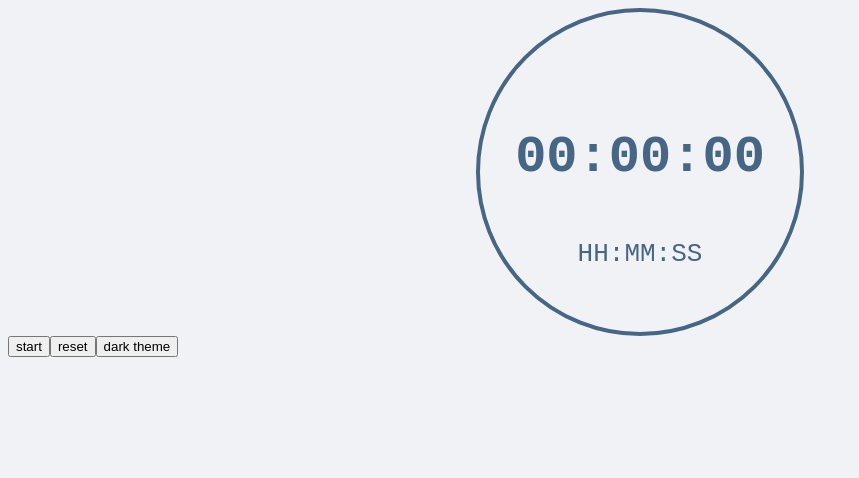
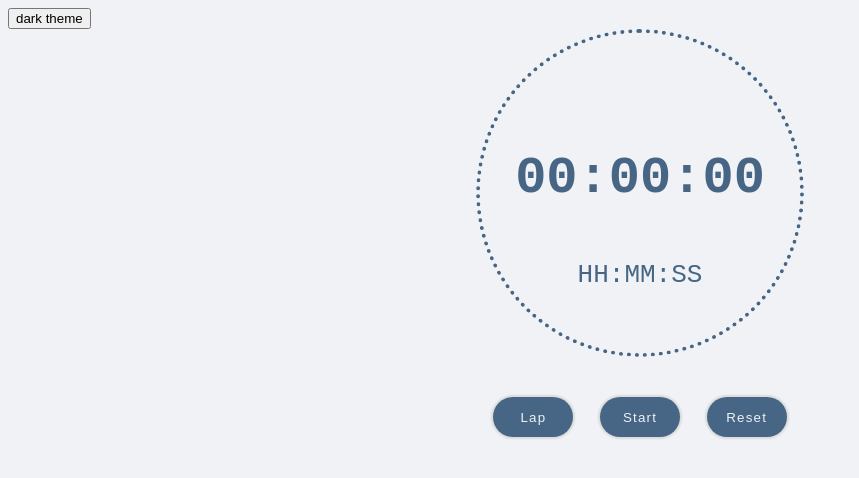
Before and after one commit to wmik/simple-timer, a React (Create React App) app: page / in a window 1280 px wide. Shown: the top 478 px of the page, without its empty margins (0-859 px from the left). Built offline with nearby package versions, Linux system fonts and the light colour scheme.

Commit message:
feat: timer controls
- Style timer controls
- Add lap control

```diff
--- a/src/App.js
+++ b/src/App.js
@@ -25,7 +25,7 @@ const TimerDisplay = styled.section`
   text-align: center;
   font-family: monospace;
   color: ${props => props.theme.color};
-  border: 4px solid ${props => props.theme.color};
+  border: 4px dotted ${props => props.theme.color};
   border-radius: 50%;
   height: 320px;
   width: 320px;
@@ -33,6 +33,36 @@ const TimerDisplay = styled.section`
   display: flex;
   flex-direction: column;
   justify-content: center;
+`;
+
+const TimerControls = styled.section`
+  display: flex;
+  justify-content: space-around;
+  align-items: center;
+  height: 120px;
+  margin: 0 auto;
+  width: 320px;
+`;
+
+const Button = styled.button`
+  width: 80px;
+  height: 40px;
+  border: 0;
+  outline: 0;
+  border-radius: 80px;
+  background-color: ${props => props.theme.color};
+  color: ${props => props.theme.bgColor};
+  cursor: pointer;
+  letter-spacing: 1.2px;
+  box-shadow: 0px 0px 2px 2px rgba(0, 0, 0, 0.1);
+  text-transform: capitalize;
+  transition: all 0.3s;
+  &:hover {
+    transform: scale(1.05);
+  }
+  &:active {
+    transform: scale(0.96);
+  }
 `;
 
 export function TimerApp({ lightMode, setLightMode }) {
@@ -64,6 +94,10 @@ export function TimerApp({ lightMode, setLightMode }) {
   });
   return (
     <article>
+      <button type="button" onClick={() => setLightMode(!lightMode)}>
+        {lightMode ? 'dark' : 'light'} theme
+      </button>
+      <GlobalStyle />
       <TimerDisplay>
         <header>
           <h1 style={{ fontSize: '4em' }}>
@@ -74,15 +108,15 @@ export function TimerApp({ lightMode, setLightMode }) {
           <p style={{ fontSize: '2em', margin: 0 }}>HH:MM:SS</p>
         </footer>
       </TimerDisplay>
-      <button type="button" onClick={() => setActive(!active)}>
-        {active ? 'pause' : 'start'}
-      </button>
-      <button type="reset" onClick={() => setSeconds(0)}>
-        reset
-      </button>
-      <button type="button" onClick={() => setLightMode(!lightMode)}>
-        {lightMode ? 'dark' : 'light'} theme
-      </button>
+      <TimerControls>
+        <Button type="button">lap</Button>
+        <Button type="button" onClick={() => setActive(!active)}>
+          {active ? 'pause' : 'start'}
+        </Button>
+        <Button type="reset" onClick={() => setSeconds(0)}>
+          reset
+        </Button>
+      </TimerControls>
     </article>
   );
 }
@@ -91,7 +125,6 @@ export default function App() {
   const [lightMode, setLightMode] = React.useState(true);
   return (
     <ThemeProvider theme={lightMode ? lightTheme : darkTheme}>
-      <GlobalStyle />
       <TimerApp setLightMode={setLightMode} lightMode={lightMode} />
     </ThemeProvider>
   );
```
Also changed, not shown: 1 other file (tests, documents, lock files or other folders).
